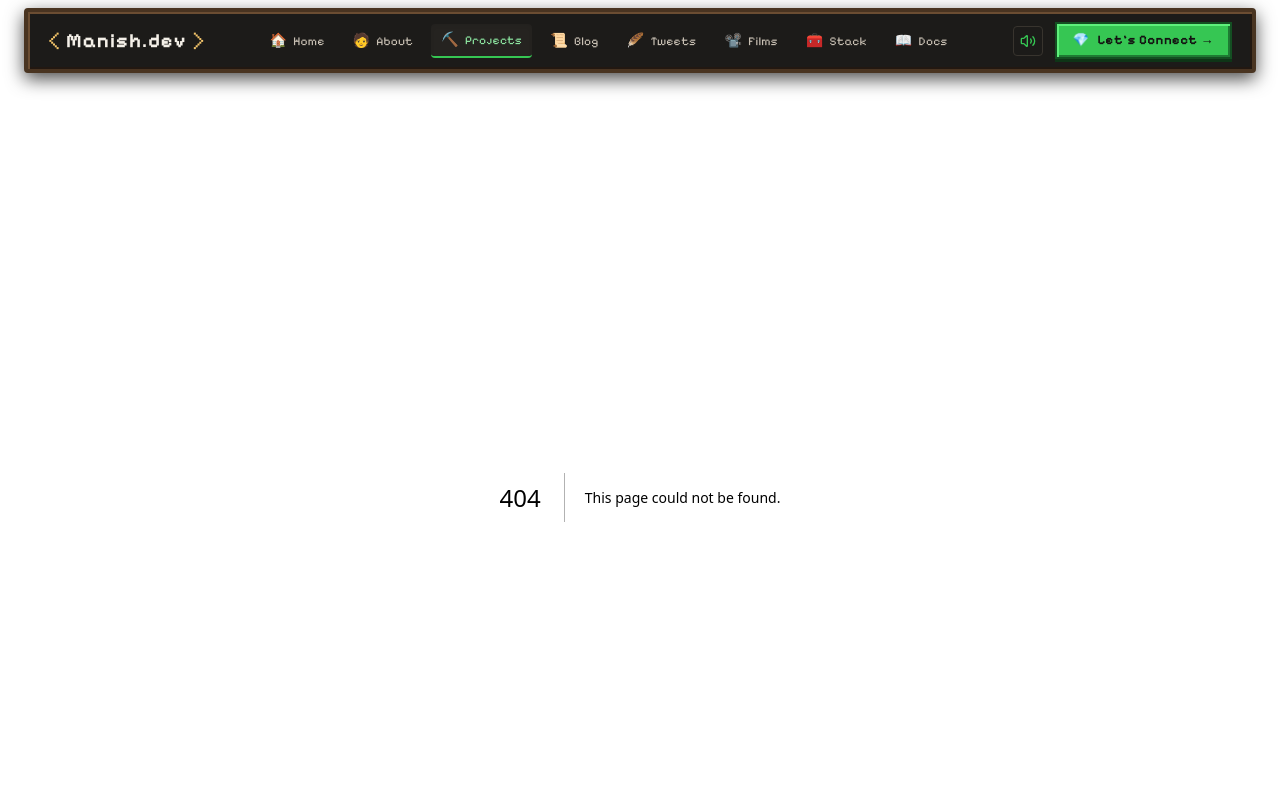
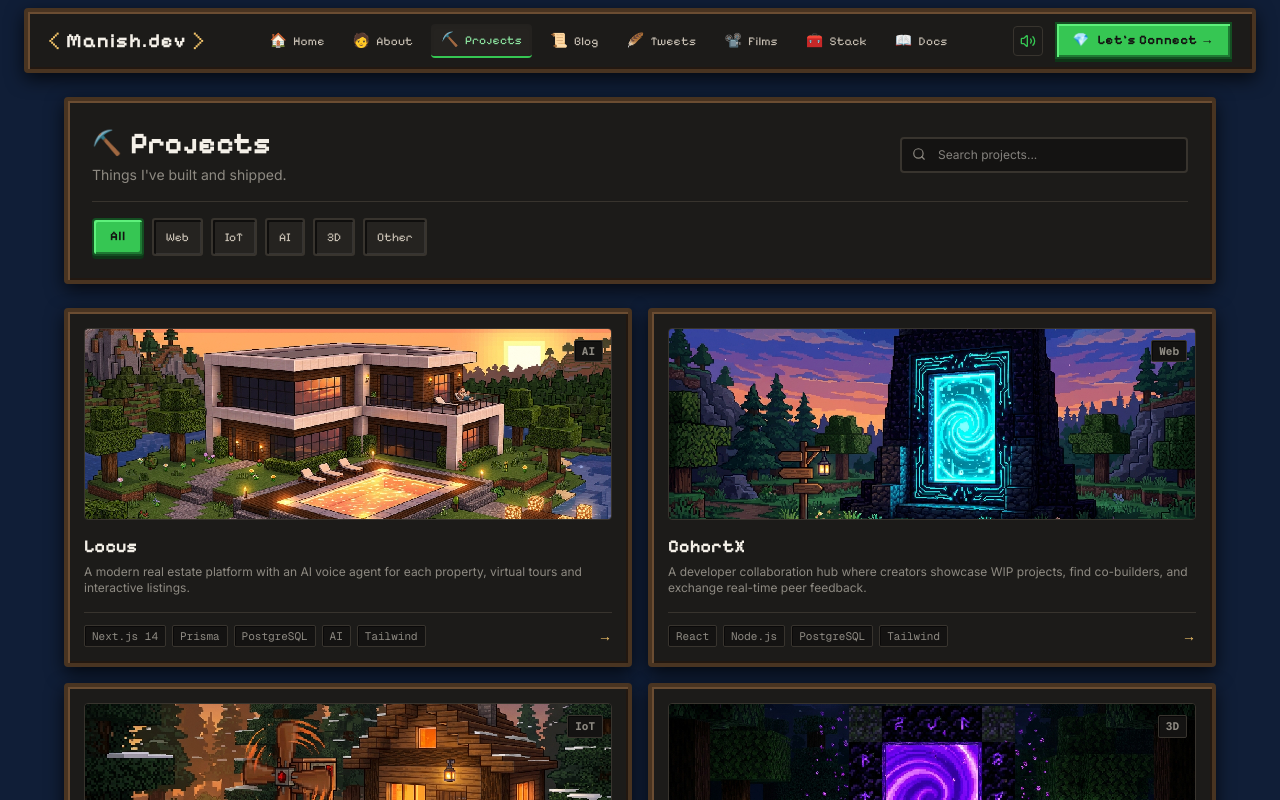
Before and after one commit to manish-3d/protfolio-manish, a Next.js app: page /projects in a window 1280 px wide. Before the commit this address had no page. Shown: the top 800 px of the page. Built offline with nearby package versions, Linux system fonts and the light colour scheme.

Commit message:
feat: implement projects archive page with category filtering and search

```diff
--- /dev/null
+++ b/src/app/projects/page.tsx
@@ -0,0 +1,158 @@
+"use client";
+
+import React, { useState, useMemo } from "react";
+import Image from "next/image";
+import Link from "next/link";
+import { sound } from "@/lib/soundService";
+import { PROJECTS } from "@/data/portfolioData";
+import { Search } from "lucide-react";
+
+type CategoryFilter = "All" | "Web" | "IoT" | "AI" | "3D" | "Other";
+
+export default function ProjectsPage() {
+  const [selectedCategory, setSelectedCategory] = useState<CategoryFilter>("All");
+  const [searchQuery, setSearchQuery] = useState("");
+
+  const filteredProjects = useMemo(() => {
+    return PROJECTS.filter((p) => {
+      const matchesCategory = selectedCategory === "All" || p.category === selectedCategory;
+      const matchesSearch =
+        p.title.toLowerCase().includes(searchQuery.toLowerCase()) ||
+        p.tagline.toLowerCase().includes(searchQuery.toLowerCase()) ||
+        p.tags.some((t) => t.toLowerCase().includes(searchQuery.toLowerCase()));
+      return matchesCategory && matchesSearch;
+    });
+  }, [selectedCategory, searchQuery]);
+
+  const handleCategorySelect = (cat: CategoryFilter) => {
+    sound.playWoodClick();
+    setSelectedCategory(cat);
+  };
+
+  return (
+    <div className="w-full max-w-6xl mx-auto space-y-6">
+      {/* Page Header */}
+      <div className="mc-panel-wood p-5 md:p-6 bg-[#1c1b19]">
+        <div className="flex flex-col sm:flex-row sm:items-center justify-between gap-4">
+          <div>
+            <div className="flex items-center gap-2">
+              <span className="text-2xl">⛏️</span>
+              <h1 className="font-pixel text-2xl sm:text-3xl text-[#F4F0E8] font-bold">
+                Projects
+              </h1>
+            </div>
+            <p className="text-xs sm:text-sm text-[#8E8A82] mt-1">
+              Things I&apos;ve built and shipped.
+            </p>
+          </div>
+
+          {/* Search Field */}
+          <div className="relative w-full sm:w-72">
+            <input
+              type="text"
+              placeholder="Search projects..."
+              value={searchQuery}
+              onChange={(e) => setSearchQuery(e.target.value)}
+              className="w-full bg-[#141312] border-2 border-[#38342e] focus:border-[#36C653] text-xs text-[#F4F0E8] py-2 pl-9 pr-3 rounded focus:outline-none transition-colors"
+            />
+            <Search size={14} className="absolute left-3 top-2.5 text-[#8E8A82]" />
+          </div>
+        </div>
+
+        {/* Filter Pills Bar */}
+        <div className="flex flex-wrap gap-2 mt-4 pt-4 border-t border-[#38342e]">
+          {(["All", "Web", "IoT", "AI", "3D", "Other"] as CategoryFilter[]).map((cat) => {
+            const isActive = selectedCategory === cat;
+            return (
+              <button
+                key={cat}
+                onClick={() => handleCategorySelect(cat)}
+                className={`px-3 py-1 font-pixel text-xs rounded transition-all ${
+                  isActive
+                    ? "mc-btn-primary py-1 px-3"
+                    : "mc-card-inset text-[#C8C0B3] hover:text-[#F4F0E8] hover:bg-[#252320]"
+                }`}
+              >
+                {cat}
+              </button>
+            );
+          })}
+        </div>
+      </div>
+
+      {/* Projects Grid: 2 Columns */}
+      {filteredProjects.length > 0 ? (
+        <div className="grid grid-cols-1 md:grid-cols-2 gap-4">
+          {filteredProjects.map((project) => (
+            <Link
+              key={project.slug}
+              href={`/projects/${project.slug}`}
+              onClick={() => sound.playWoodClick()}
+              onMouseEnter={() => sound.playItemPop()}
+              className="mc-panel-wood p-4 bg-[#1c1b19] hover:border-[#36C653] transition-all duration-150 flex flex-col justify-between group rounded"
+            >
+              <div>
+                {/* Cover Preview Image */}
+                <div className="relative w-full h-48 rounded overflow-hidden bg-[#141312] mb-3 border border-[#38342e]">
+                  <Image
+                    src={project.coverImage}
+                    alt={project.title}
+                    fill
+                    className="object-cover object-center group-hover:scale-105 transition-transform duration-200 pixelated"
+                  />
+                  <div className="absolute top-2 right-2">
+                    <span className="mc-tag text-[10px] bg-[#141312]/90 border-[#36C653]/40 text-[#8DE6A0] font-bold">
+                      {project.category}
+                    </span>
+                  </div>
+                </div>
+
+                {/* Title & Description */}
+                <h2 className="font-pixel text-lg text-[#F4F0E8] font-bold group-hover:text-[#8DE6A0] transition-colors">
+                  {project.title}
+                </h2>
+                <p className="text-xs text-[#8E8A82] mt-1 line-clamp-2">
+                  {project.description}
+                </p>
+              </div>
+
+              {/* Tags & Action Row */}
+              <div className="mt-4 pt-3 border-t border-[#38342e] flex items-center justify-between">
+                <div className="flex flex-wrap gap-1.5">
+                  {project.tags.map((t) => (
+                    <span key={t} className="mc-tag text-[10px]">
+                      {t}
+                    </span>
+                  ))}
+                </div>
+                <span className="text-[#F5C66B] font-bold text-sm group-hover:translate-x-1 transition-transform">
+                  &rarr;
+                </span>
+              </div>
+            </Link>
+          ))}
+        </div>
+      ) : (
+        /* Empty State */
+        <div className="mc-panel-wood p-12 text-center bg-[#1c1b19] space-y-3">
+          <span className="text-4xl">📦</span>
+          <h3 className="font-pixel text-base text-[#F4F0E8] font-bold">
+            No projects found
+          </h3>
+          <p className="text-xs text-[#8E8A82] max-w-sm mx-auto">
+            No builds matched your filter. Try searching for a different keyword or category.
+          </p>
+          <button
+            onClick={() => {
+              setSelectedCategory("All");
+              setSearchQuery("");
+            }}
+            className="mc-btn-secondary text-xs py-1.5 px-4 mt-2"
+          >
+            Reset Filters
+          </button>
+        </div>
+      )}
+    </div>
+  );
+}
```
